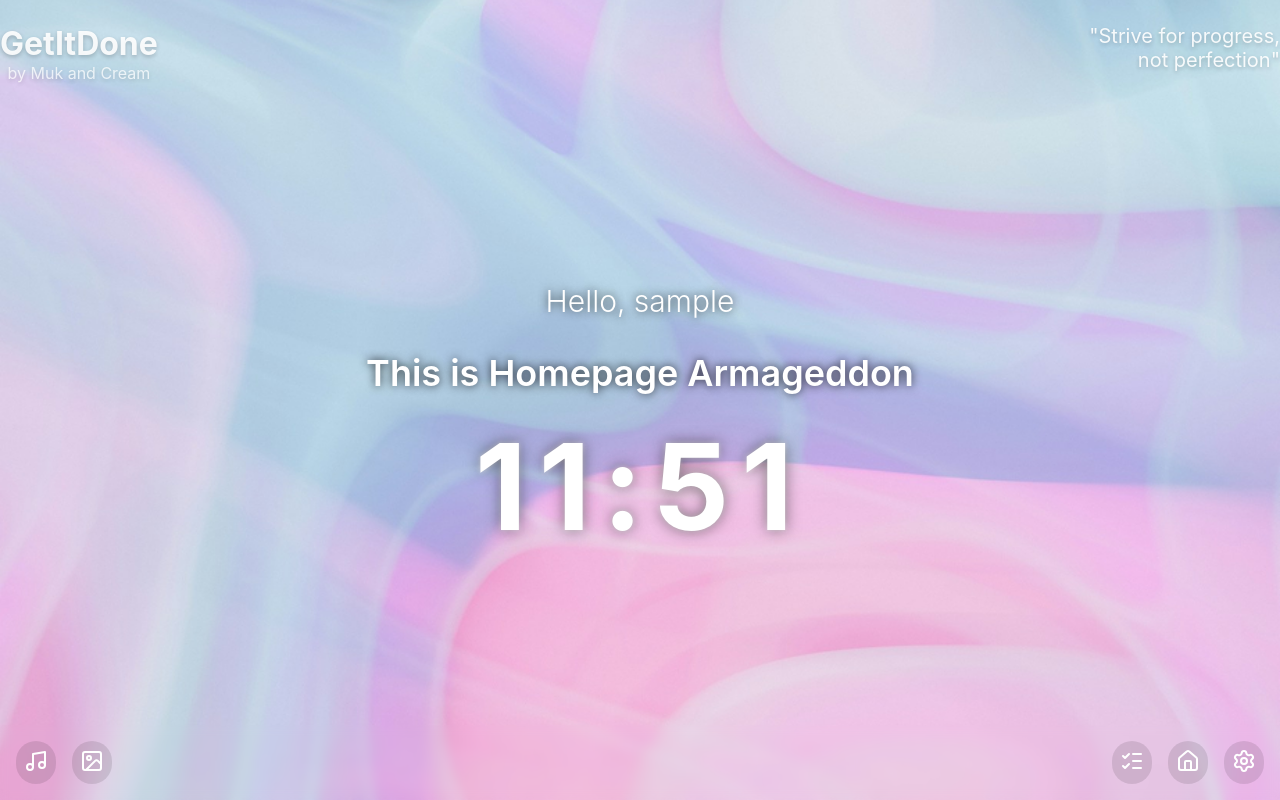
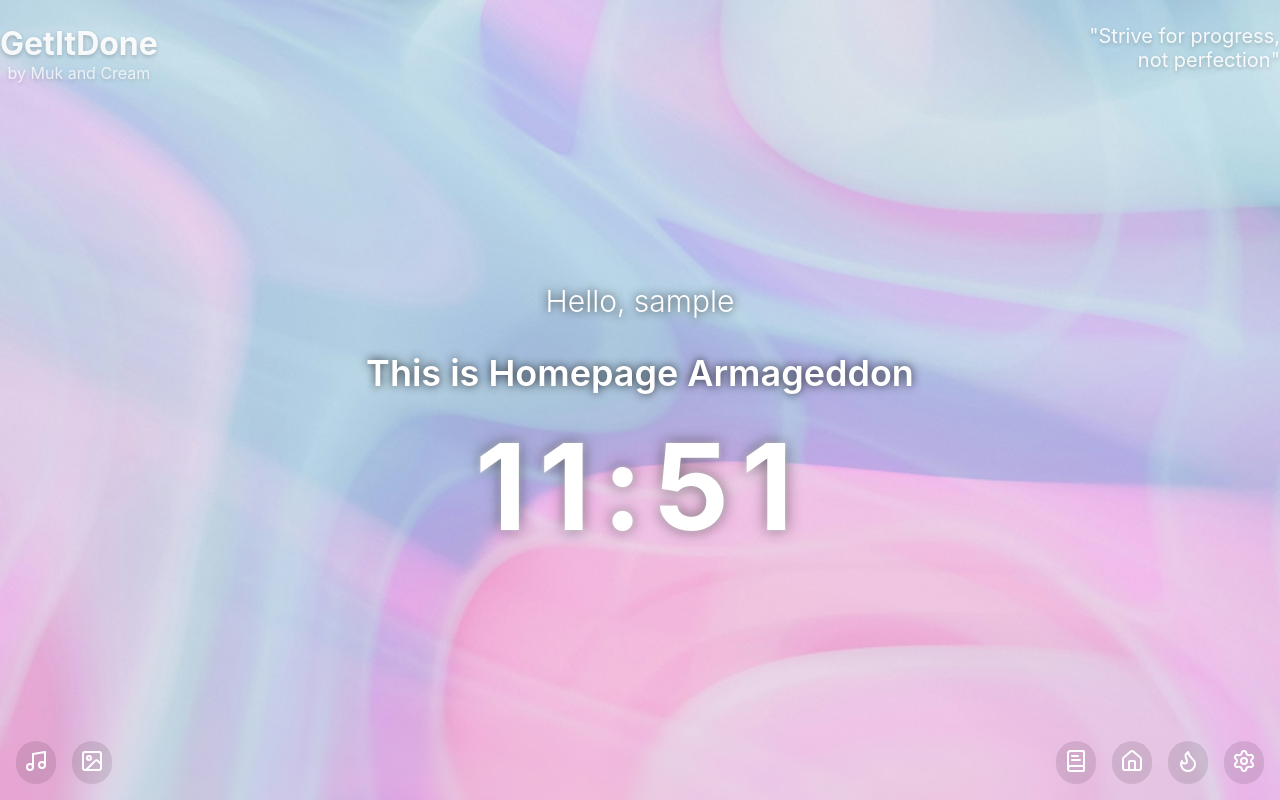
Before and after one commit to Raweerxt/get-it-done, a React (Create React App) app in the folder Frontend/: page /home in a window 1280 px wide. Built offline with nearby package versions, Linux system fonts and the light colour scheme; sample sign-in values are in the browser's storage.

Commit message:
feat: Add Background and Sounds components; update HomePage to include new icons and adjust navigation

```diff
--- a/Frontend/src/Home.js
+++ b/Frontend/src/Home.js
@@ -5,7 +5,7 @@ import backgroundImage from './assets/bg.png';
 // ✅ นำเข้า SettingsButton Component จากที่ตั้งที่ถูกต้อง
 import SettingsButton from './Button/Setting';
 // 🛑 นำเข้า Icon ที่จำเป็นสำหรับ Footer Icons ที่เหลือ
-import { Music, Image, ListChecks, Home } from 'lucide-react';
+import { Music, Image, BookText, Home, Flame } from 'lucide-react';
 
 const HomePage = () => {
     const navigate = useNavigate();
@@ -109,8 +109,9 @@ const HomePage = () => {
 
                 {/* Right Side Icons (Navigation) */}
                 <div className="footer-icons">
-                    <button className="footer-icon-button" title="Tasks" onClick={() => handleNavClick('/tasks')}><ListChecks size={24} color="#FFF" /></button>
+                    <button className="footer-icon-button" title="Focus" onClick={() => handleNavClick('/focus')}><BookText size={24} color="#FFF" /></button>
                     <button className="footer-icon-button" title="Home" onClick={() => handleNavClick('/home')}><Home size={24} color="#FFF" /></button>
+                    <button className="footer-icon-button" title="Streak" onClick={() => handleNavClick('/streak')}><Flame size={24} color="#FFF" /></button>
                     {/* ✅ SettingsButton ถูกย้ายมาอยู่ที่นี่แล้ว */}
                     <SettingsButton />
                 </div>
```
Also changed, not shown: Frontend/src/Button/Background.js (added), Frontend/src/Button/Sounds.js (added).
